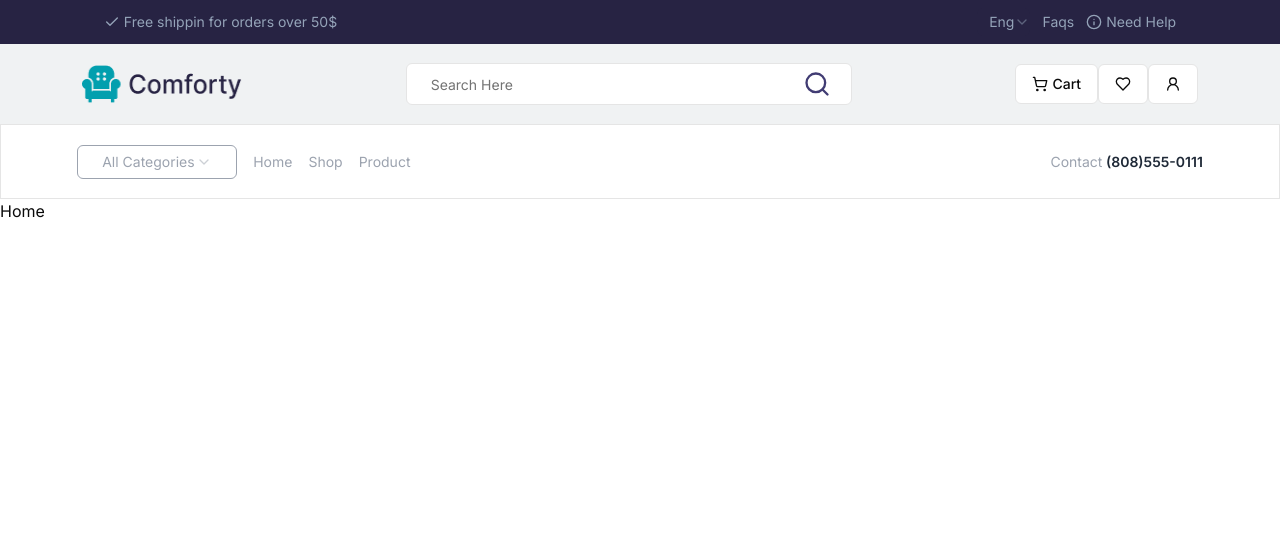
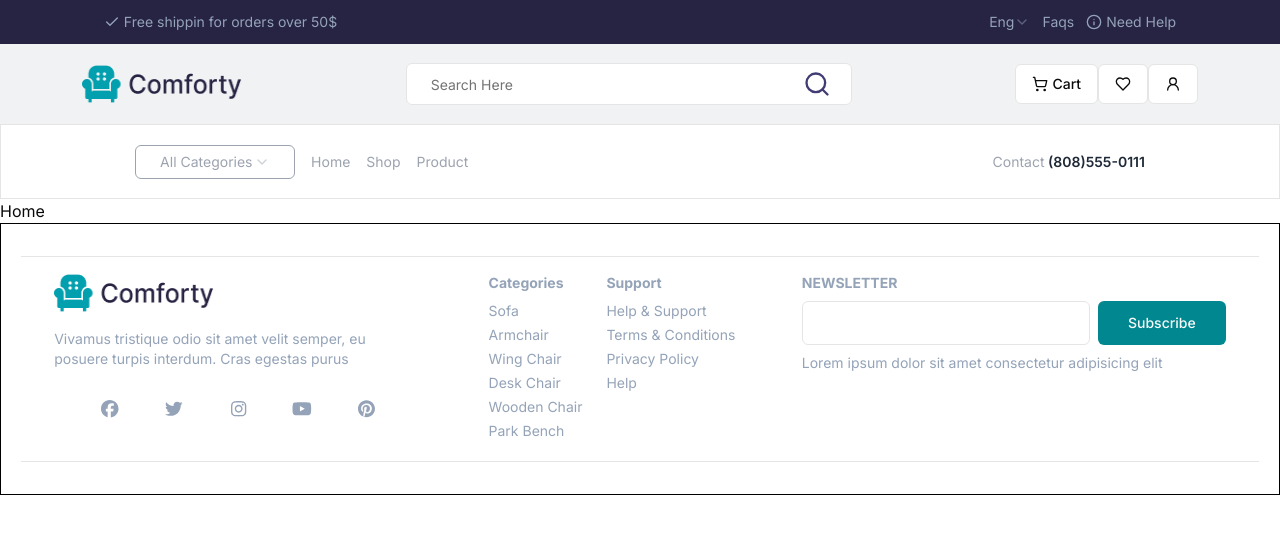
Before and after one commit to Abduh-Belhaje/Comforty-E-commerce, a React (Vite) app in the folder frontend/: page / in a window 1280 px wide. Shown: the top 534 px of the page. Built offline with nearby package versions, Linux system fonts and the light colour scheme; no server answers.

Commit message:
Added the header

```diff
--- a/frontend/package.json
+++ b/frontend/package.json
@@ -11,6 +11,9 @@
   },
   "dependencies": {
     "@clerk/clerk-react": "^5.4.2",
+    "@fortawesome/fontawesome-svg-core": "^6.6.0",
+    "@fortawesome/free-brands-svg-icons": "^6.6.0",
+    "@fortawesome/react-fontawesome": "^0.2.2",
     "@radix-ui/react-navigation-menu": "^1.2.0",
     "@radix-ui/react-select": "^2.1.1",
     "@radix-ui/react-slot": "^1.1.0",
--- a/frontend/src/App.jsx
+++ b/frontend/src/App.jsx
@@ -1,12 +1,14 @@
 import { Button } from "@/components/ui/button";
 import { Outlet } from "react-router-dom";
 import Header from "./components/custom/Header";
+import Footer from "./components/custom/Footer";
 
 function App() {
   return (
     <>
       <Header />
       <Outlet />
+      <Footer />
     </>
   );
 }
--- a/frontend/src/components/custom/Footer.jsx
+++ b/frontend/src/components/custom/Footer.jsx
@@ -0,0 +1,173 @@
+// src/components/Footer.js
+import React from "react";
+import { Button } from "@/components/ui/button";
+import Logo from "../../assets/Logo.png";
+import { FontAwesomeIcon } from "@fortawesome/react-fontawesome";
+import {
+  faFacebook,
+  faTwitter,
+  faInstagram,
+  faYoutube,
+  faPinterest,
+} from "@fortawesome/free-brands-svg-icons";
+import { Input } from "@/components/ui/input";
+
+const Footer = () => {
+  return (
+    <div className="border border-black py-5">
+      <footer className="bg-white my-3 text-slate-400 border-y mx-5 text-sm py-4 flex justify-around">
+        <div className="w-fit flex flex-col  space-y-4">
+          <div className="">
+            <img src={Logo} alt="Loading..." className="w-40 h-10" />
+          </div>
+          <div className="w-80">
+            <p>
+              Vivamus tristique odio sit amet velit semper, eu posuere turpis
+              interdum. Cras egestas purus
+            </p>
+          </div>
+
+          <div className="container mx-auto flex justify-center space-x-4">
+            {/* Facebook */}
+            <a
+              href="https://facebook.com"
+              target="_blank"
+              rel="noopener noreferrer"
+              className="inline-flex items-center justify-center w-12 h-12 rounded-full border-2 border-white text-slate-400 transition-colors duration-300 hover:border-[#1877F2] hover:text-[#1877F2]"
+            >
+              <FontAwesomeIcon icon={faFacebook} size="lg" />
+            </a>
+
+            {/* Twitter */}
+            <a
+              href="https://twitter.com"
+              target="_blank"
+              rel="noopener noreferrer"
+              className="inline-flex items-center justify-center w-12 h-12 rounded-full border-2 border-white text-slate-400 transition-colors duration-300 hover:border-[#1DA1F2] hover:text-[#1DA1F2]"
+            >
+              <FontAwesomeIcon icon={faTwitter} size="lg" />
+            </a>
+
+            {/* Instagram */}
+            <a
+              href="https://instagram.com"
+              target="_blank"
+              rel="noopener noreferrer"
+              className="inline-flex items-center justify-center w-12 h-12 rounded-full border-2 border-white text-slate-400 transition-colors duration-300 hover:border-[#C13584] hover:text-[#C13584]"
+            >
+              <FontAwesomeIcon icon={faInstagram} size="lg" />
+            </a>
+
+            {/* YouTube */}
+            <a
+              href="https://youtube.com"
+              target="_blank"
+              rel="noopener noreferrer"
+              className="inline-flex items-center justify-center w-12 h-12 rounded-full border-2 border-white text-slate-400 transition-colors duration-300 hover:border-[#FF0000] hover:text-[#FF0000]"
+            >
+              <FontAwesomeIcon icon={faYoutube} size="lg" />
+            </a>
+
+            {/* Pinterest */}
+            <a
+              href="https://pinterest.com"
+              target="_blank"
+              rel="noopener noreferrer"
+              className="inline-flex items-center justify-center w-12 h-12 rounded-full border-2 border-white text-slate-400 transition-colors duration-300 hover:border-[#E60023] hover:text-[#E60023]"
+            >
+              <FontAwesomeIcon icon={faPinterest} size="lg" />
+            </a>
+          </div>
+        </div>
+
+        <div className="flex flex-col md:flex-row justify-start space-x-6">
+          {/* Categories Section */}
+          <div className="links flex flex-col items-start test-slate-400">
+            <span className="text-slate-400 mb-2 font-bold">Categories</span>
+            <a href="/#" className="hover:underline mb-1">
+              Sofa
+            </a>
+            <a
+              href="/#"
+              className="hover:underline hover:text-blue-lagoon-800 mb-1"
+            >
+              Armchair
+            </a>
+            <a
+              href="/#"
+              className="hover:underline hover:text-blue-lagoon-800 mb-1"
+            >
+              Wing Chair
+            </a>
+            <a
+              href="/#"
+              className="hover:underline hover:text-blue-lagoon-800 mb-1"
+            >
+              Desk Chair
+            </a>
+            <a
+              href="/#"
+              className="hover:underline hover:text-blue-lagoon-800 mb-1"
+            >
+              Wooden Chair
+            </a>
+            <a
+              href="/#"
+              className="hover:underline hover:text-blue-lagoon-800 mb-1"
+            >
+              Park Bench
+            </a>
+          </div>
+
+          {/* Support Section */}
+          <div className="links flex flex-col items-start text-slate-400">
+            <span className="text-slate-400 mb-2 font-bold">Support</span>
+            <a
+              href="/#"
+              className="hover:underline hover:text-blue-lagoon-800 mb-1"
+            >
+              Help & Support
+            </a>
+            <a
+              href="/#"
+              className="hover:underline hover:text-blue-lagoon-800 mb-1"
+            >
+              Terms & Conditions
+            </a>
+            <a
+              href="/#"
+              className="hover:underline hover:text-blue-lagoon-800 mb-1"
+            >
+              Privacy Policy
+            </a>
+            <a
+              href="/#"
+              className="hover:underline hover:text-blue-lagoon-800 mb-1"
+            >
+              Help
+            </a>
+          </div>
+        </div>
+
+        <div className="flex flex-col items-start space-y-2">
+          <label htmlFor="newsletter" className="font-bold">
+            NEWSLETTER
+          </label>
+          <div className="flex space-x-2">
+            <Input
+              type="email"
+              id="newsletter"
+              className="border border-input h-11 w-72 "
+            />
+            <Button className="bg-blue-lagoon-800 w-32 h-11 hover:bg-blue-lagoon-900">
+              Subscribe
+            </Button>
+          </div>
+          <div>Lorem ipsum dolor sit amet consectetur adipisicing elit</div>
+        </div>
+      </footer>
+    </div>
+  );
+};
+
+export default Footer;
--- a/frontend/src/components/custom/Header.jsx
+++ b/frontend/src/components/custom/Header.jsx
@@ -61,7 +61,7 @@ export default function Header() {
                       value="system"
                       className="focus:text-white hover:bg-blue-950 "
                     >
-                      Es
+                      Eng
                     </SelectItem>
                   </SelectContent>
                 </Select>
@@ -110,7 +110,7 @@ export default function Header() {
           </Button>
         </div>
       </div>
-      <div className="bg-white h-75 border container mx-auto flex justify-center gap-96">
+      <div className="bg-white h-75 border flex justify-around">
         <NavigationMenu>
           <NavigationMenuList className="gap-3 text-gray-400 text-sm ">
             <NavigationMenuItem>
```
Also changed, not shown: 1 other file (tests, documents, lock files or other folders).
